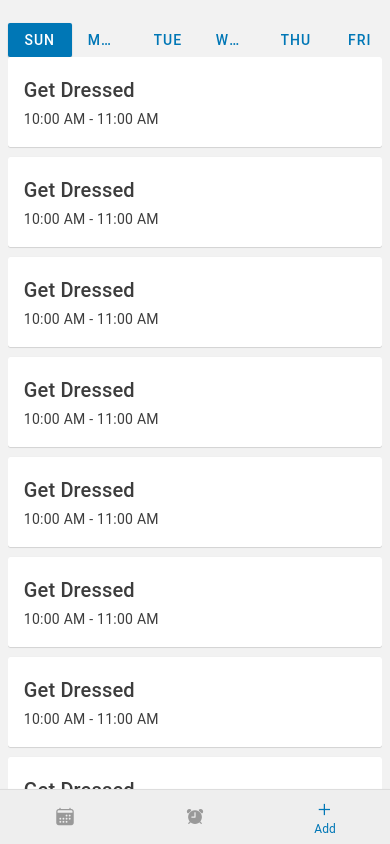
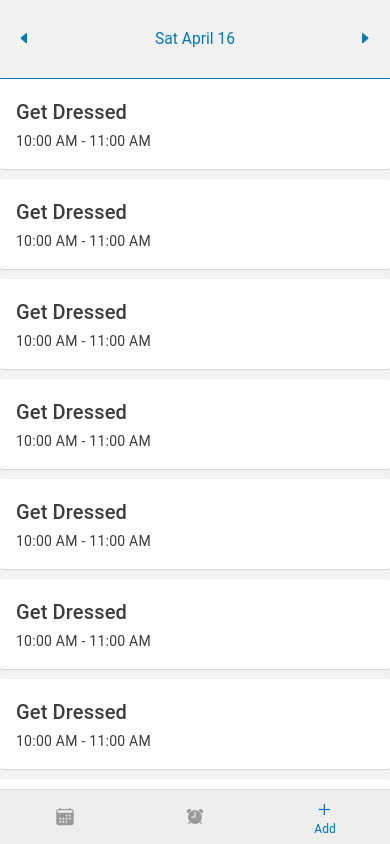
Before and after one commit to malee31/Ready-Set-Go-App, a React Native app: screen /Add in a window 390 px wide. Built offline with nearby package versions, Linux system fonts and the light colour scheme.

Commit message:
Displaying and changing date now possible

```diff
--- a/App.js
+++ b/App.js
@@ -5,6 +5,7 @@ import { colors } from "./constants.json";
 import { useEffect, useState } from "react";
 import AppLoading from "expo-app-loading";
 import { basicInfo } from "./src/utils/storage";
+import CurrentDateProvider from "./src/components/CurrentDateContext";
 
 const theme = {
 	...DefaultTheme, dark: false, roundness: 2, colors: {
@@ -29,8 +30,10 @@ export default function App() {
 
 	return (
 		<PaperProvider theme={theme}>
-			<StatusBar style="auto"/>
-			<TabNavigator/>
+			<CurrentDateProvider>
+				<StatusBar style="auto"/>
+				<TabNavigator/>
+			</CurrentDateProvider>
 		</PaperProvider>
 	);
 }
--- /dev/null
+++ b/src/components/CurrentDateContext.js
@@ -0,0 +1,42 @@
+import React, { createContext, useContext, useState } from "react";
+import moment from "moment";
+
+function now(momentInstance) {
+	// console.log(momentInstance.toString())
+	return {
+		year: momentInstance.year(),
+		month: momentInstance.month(),
+		day: momentInstance.date()
+	};
+}
+
+const currentDateContext = createContext(now(moment()));
+
+export default function CurrentDateProvider({children}) {
+	const [currentDate, setCurrentDate] = useState(now(moment()));
+	const currentDateValue = {
+		set: momentInstance => setCurrentDate(now(momentInstance)),
+		data: currentDate
+	};
+
+	return(
+		<currentDateContext.Provider value={currentDateValue}>
+			{children}
+		</currentDateContext.Provider>
+	);
+}
+
+export function useCurrentDate() {
+	const contextVal = useContext(currentDateContext);
+	console.log("Assembling:")
+	console.log(moment({
+		"year": 2022,
+		"month": 3,
+		"day": 1
+	}).toString())
+	console.log(contextVal.data)
+	return {
+		setMoment: contextVal.set,
+		thisMoment: moment(contextVal.data)
+	};
+}
--- /dev/null
+++ b/src/components/DayControls.js
@@ -0,0 +1,55 @@
+import { StyleSheet, View } from "react-native";
+import { Button, Text } from "react-native-paper";
+import Ionicons from "react-native-vector-icons/Ionicons";
+import { vmin } from "../utils/viewport";
+import { colors } from "../../constants.json";
+import React from "react";
+import { useCurrentDate } from "./CurrentDateContext";
+
+const controlStyles = StyleSheet.create({
+	controls: {
+		width: "100%",
+		height: "10%",
+		display: "flex",
+		flexDirection: "row",
+		justifyContent: "space-between",
+		alignItems: "center",
+		flexWrap: "nowrap",
+		borderBottomColor: colors.primary,
+		borderBottomWidth: 1
+	},
+	controlButtons: {
+		height: "100%",
+		minWidth: "10%",
+		display: "flex",
+		flexDirection: "column",
+		justifyContent: "center",
+		flexShrink: 1
+	},
+	controlText: {
+		textAlign: "center",
+		color: colors.primary,
+		fontSize: vmin(4),
+		width: "50%",
+		flexGrow: 1,
+		flexShrink: 1
+	}
+});
+
+export default function DayControls() {
+	const {thisMoment, setMoment} = useCurrentDate();
+	console.log(thisMoment.toString());
+	const offsetMoment = offset => setMoment(thisMoment.add({ days: offset}));
+
+	return (
+		<View style={controlStyles.controls}>
+			<Button style={controlStyles.controlButtons} onPress={() => offsetMoment(-1)}>
+				<Ionicons name="caret-back" size={vmin(4)} color={colors.primary}/>
+			</Button>
+			<Text style={controlStyles.controlText}>{thisMoment.format("ddd MMMM DD")}</Text>
+			<Button style={controlStyles.controlButtons} onPress={() => offsetMoment(1)}>
+				<Ionicons name="caret-forward" size={vmin(4)} color={colors.primary}/>
+			</Button>
+		</View>
+	);
+}
--- a/src/components/Screen.js
+++ b/src/components/Screen.js
@@ -8,6 +8,7 @@ const { screenStyles } = StyleSheet.create({
 		flexShrink: 1,
 		flexGrow: 1,
 		width: "100%",
+		height: "100%",
 		paddingHorizontal: "2%",
 		paddingVertical: "2%",
 		margin: 0,
@@ -17,10 +18,8 @@ const { screenStyles } = StyleSheet.create({
 
 export default function Screen({ style, children }) {
 	return (
-		<SafeAreaView>
-			<View style={StyleSheet.compose(screenStyles, style)}>
-				{children}
-			</View>
+		<SafeAreaView style={StyleSheet.compose(screenStyles, style)}>
+			{children}
 		</SafeAreaView>
 	);
 };
--- a/src/pages/Add.js
+++ b/src/pages/Add.js
@@ -1,7 +1,8 @@
 import React, { useState } from "react";
-import { FlatList, ScrollView, StyleSheet, View } from "react-native";
-import { Button, Card, Paragraph, Title } from "react-native-paper";
+import { FlatList, StyleSheet } from "react-native";
+import { Card, Paragraph, Title } from "react-native-paper";
 import Screen from "../components/Screen";
+import DayControls from "../components/DayControls";
 
 const addStyles = StyleSheet.create({
 	weekLabels: {
@@ -97,8 +98,7 @@ export default function Add({ navigation }) {
 			task: "Get Dressed",
 			startTime: "10:00 AM",
 			endTime: "11:00 AM"
-		},
-
+		}
 	]);
 
 
@@ -107,15 +107,7 @@ export default function Add({ navigation }) {
 
 	return (
 		<Screen>
-			<View style={{ display: "flex", flexDirection: "row", alignContent: "space-between", marginTop: "4%" }}>
-				<Button style={addStyles.weekButtons} mode={daySelect == 0 ? "contained" : "text"} onPress={() => { setDaySelect(0)}}>Sun</Button>
-				<Button style={addStyles.weekButtons} mode={daySelect == 1 ? "contained" : "text"} onPress={() => { setDaySelect(1)}}>Mon</Button>
-				<Button style={addStyles.weekButtons} mode={daySelect == 2 ? "contained" : "text"} onPress={() => { setDaySelect(2)}}>Tue</Button>
-				<Button style={addStyles.weekButtons} mode={daySelect == 3 ? "contained" : "text"} onPress={() => { setDaySelect(3)}}>Wed</Button>
-				<Button style={addStyles.weekButtons} mode={daySelect == 4 ? "contained" : "text"} onPress={() => { setDaySelect(4)}}>Thu</Button>
-				<Button style={addStyles.weekButtons} mode={daySelect == 5 ? "contained" : "text"} onPress={() => { setDaySelect(5)}}>Fri</Button>
-				<Button style={addStyles.weekButtons} mode={daySelect == 6 ? "contained" : "text"} onPress={() => { setDaySelect(6)}}>Sat</Button>
-			</View>
+			<DayControls/>
 			<FlatList
 				style={addStyles.listContainer}
 				data={tasks}
--- a/src/pages/Calendar.js
+++ b/src/pages/Calendar.js
@@ -1,42 +1,15 @@
-import React from "react";
+import React, { useState } from "react";
 import { FlatList, ScrollView, StyleSheet, View } from "react-native";
 import { Button, Text } from "react-native-paper";
-import Ionicons from "react-native-vector-icons/Ionicons";
-import { vmin } from "../utils/viewport";
 import { colors } from "../../constants.json";
 import Screen from "../components/Screen";
+import DayControls from "../components/DayControls";
+import moment from "moment";
 
 const calendarStyles = StyleSheet.create({
 	screenOverrides: {
 		paddingVertical: 0,
 		paddingHorizontal: 0
-	},
-	controls: {
-		width: "100%",
-		height: "10%",
-		display: "flex",
-		flexDirection: "row",
-		justifyContent: "space-between",
-		alignItems: "center",
-		flexWrap: "nowrap",
-		borderBottomColor: colors.primary,
-		borderBottomWidth: 1
-	},
-	controlButtons: {
-		height: "100%",
-		minWidth: "10%",
-		display: "flex",
-		flexDirection: "column",
-		justifyContent: "center",
-		flexShrink: 1
-	},
-	controlText: {
-		textAlign: "center",
-		color: colors.primary,
-		fontSize: vmin(4),
-		width: "50%",
-		flexGrow: 1,
-		flexShrink: 1
 	},
 	listContainer: {
 		width: "100%",
@@ -51,20 +24,6 @@ const calendarStyles = StyleSheet.create({
 		marginVertical: 1,
 	}
 });
-
-function CalendarControls() {
-	return (
-		<View style={calendarStyles.controls}>
-			<Button style={calendarStyles.controlButtons}>
-				<Ionicons name="caret-back" size={vmin(4)} color={colors.primary}/>
-			</Button>
-			<Text style={calendarStyles.controlText}>Today</Text>
-			<Button style={calendarStyles.controlButtons}>
-				<Ionicons name="caret-forward" size={vmin(4)} color={colors.primary}/>
-			</Button>
-		</View>
-	);
-}
 
 function CalendarList() {
 	return (
@@ -82,10 +41,10 @@ function CalendarList() {
 	);
 }
 
-export default function Calendar({ navigation }) {
+export default function Calendar() {
 	return (
 		<Screen style={calendarStyles.screenOverrides}>
-			<CalendarControls/>
+			<DayControls />
 			<CalendarList/>
 		</Screen>
 	);
--- a/src/pages/Timer.js
+++ b/src/pages/Timer.js
@@ -32,6 +32,12 @@ export default function Timer() {
 	const [currentTask, setCurrentTask] = useState("Current Task");
 	const [timeLeft, setTimeLeft] = useState(240);
 	const [ETA, setETA] = useState(0);
+	const absoluteTime = Math.abs(timeLeft);
+	const negative = timeLeft < 0;
+	let timeString = formatTime(absoluteTime);
+	if(negative) {
+		timeString = `-${timeString}`;
+	}
 
 	useEffect(() => {
 		const updateTime = () => setTimeLeft((prevState) => (prevState - 1));
@@ -53,7 +59,7 @@ export default function Timer() {
 				<Text
 					style={timerStyles.time}
 				>
-					{formatTime(timeLeft)}
+					{timeString}
 				</Text>
 
 				<Text
```
Lines whose indentation alone changed are shown as unchanged.
